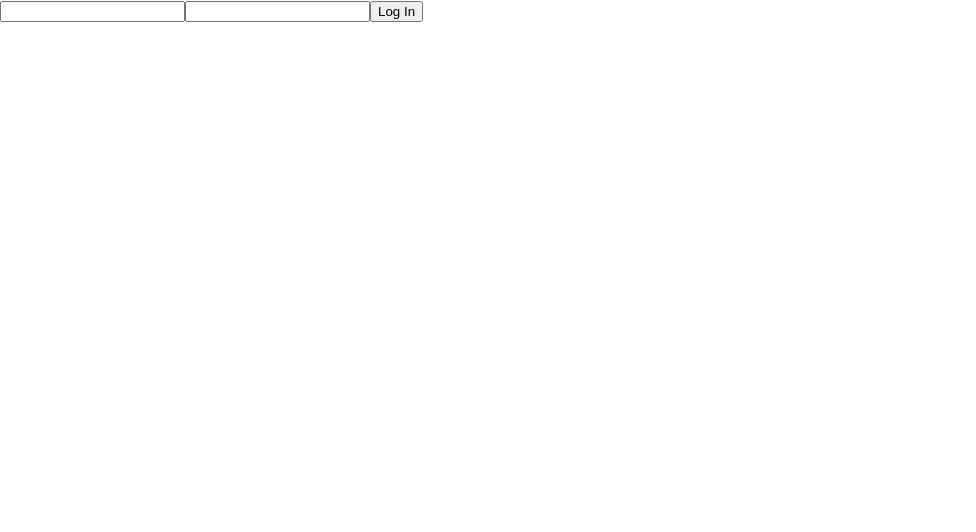
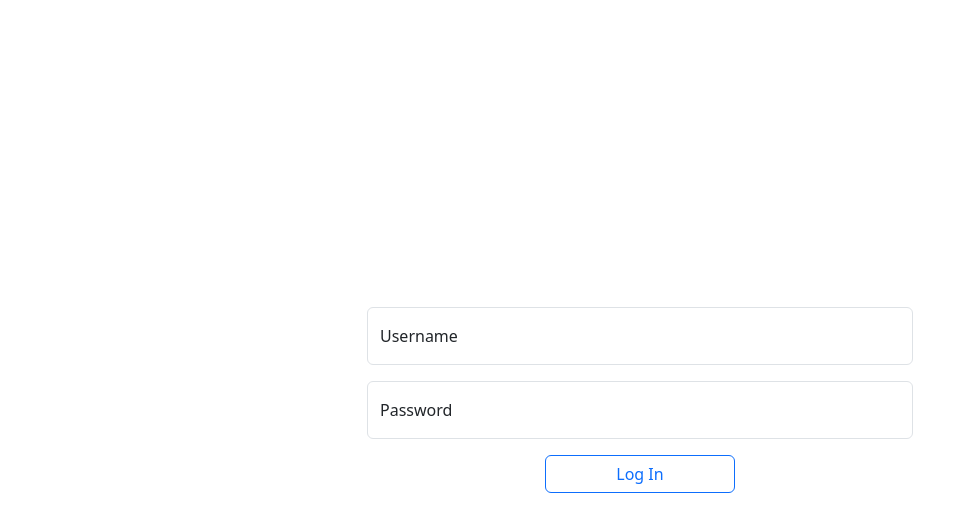
Before and after one commit to Hexygo/progetto-finale-fondamenti-web, a React (Create React App) app in the folder frontend/: page / in a window 1280 px wide. Shown: the top 532 px of the page, without its empty margins (0-976 px from the left). Built offline with nearby package versions, Linux system fonts and the light colour scheme.

Commit message:
Initial Bootstrap commit
-Import bootstrap su index
-Aggiunto lo stile alla pagina di login

```diff
--- a/frontend/package.json
+++ b/frontend/package.json
@@ -7,7 +7,9 @@
     "@testing-library/react": "^13.4.0",
     "@testing-library/user-event": "^13.5.0",
     "axios": "^1.4.0",
+    "bootstrap": "^5.3.0",
     "react": "^18.2.0",
+    "react-bootstrap": "^2.7.4",
     "react-dom": "^18.2.0",
     "react-router-dom": "^6.13.0",
     "react-scripts": "^5.0.1",
--- a/frontend/src/components/LoginForm.jsx
+++ b/frontend/src/components/LoginForm.jsx
@@ -1,6 +1,13 @@
 import { useState } from "react"
 import axios from 'axios'
 import { useNavigate } from "react-router-dom"
+import FloatingLabel from 'react-bootstrap/FloatingLabel';
+import Form from 'react-bootstrap/Form';
+import Container from 'react-bootstrap/Container';
+import Row from 'react-bootstrap/Row';
+import Col from 'react-bootstrap/Col';
+import Button from 'react-bootstrap/Button';
+
 
 export default function LoginForm(){
     const [username, setUsername]=useState("")
@@ -24,11 +31,32 @@ export default function LoginForm(){
     }
 
     return (
-        <form
-            onSubmit={handleSubmit}>
-            <input value={username} onChange={e=>setUsername(e.target.value)}/>
-            <input value={password} onChange={e=>setPassword(e.target.value)} type="password"/>
-            <button type="submit">Log In</button>
-        </form>
+        <>
+            <Container className="position-absolute top-50 start-50 translate-middle">
+                <Form onSubmit={handleSubmit}>
+                    <Row>
+                        <Col md={3}></Col>
+                        <Col md={6}>
+                            <FloatingLabel label="Username" className="mb-3">
+                                <Form.Control value={username} placeholder="Username" onChange={e=>setUsername(e.target.value)}/>
+                            </FloatingLabel>
+                        </Col>
+                        <Col md={3}></Col>
+                    </Row>
+                    <Row>
+                        <Col md={3}></Col>
+                        <Col md={6}>
+                            <FloatingLabel label="Password" className="mb-3">
+                                <Form.Control value={password} placeholder="Password" onChange={e=>setPassword(e.target.value)} type="password"/>
+                            </FloatingLabel>
+                        </Col>
+                        <Col md={3}></Col>
+                    </Row>
+                    <Row xs={4} md={6} className="justify-content-center">
+                        <Button variant="outline-primary" type="submit">Log In</Button>
+                    </Row>
+                </Form>
+            </Container>
+        </>
     )
 }
--- a/frontend/src/index.jsx
+++ b/frontend/src/index.jsx
@@ -4,6 +4,7 @@ import './index.css';
 import App from './App';
 import reportWebVitals from './reportWebVitals';
 import { BrowserRouter } from 'react-router-dom';
+import '../node_modules/bootstrap/dist/css/bootstrap.min.css';
 
 ReactDOM.createRoot(document.getElementById('root')).render(
   <BrowserRouter>
```
Also changed, not shown: 1 other file (tests, documents, lock files or other folders).
